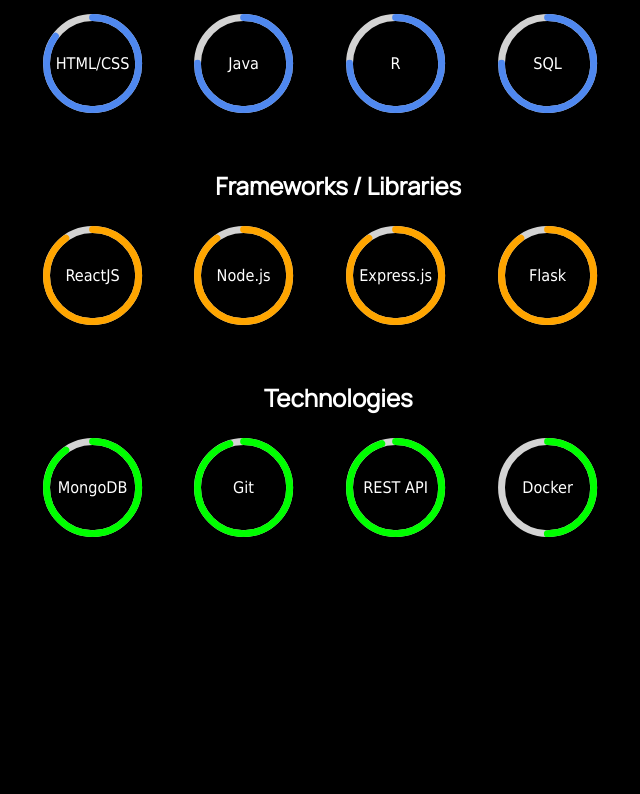
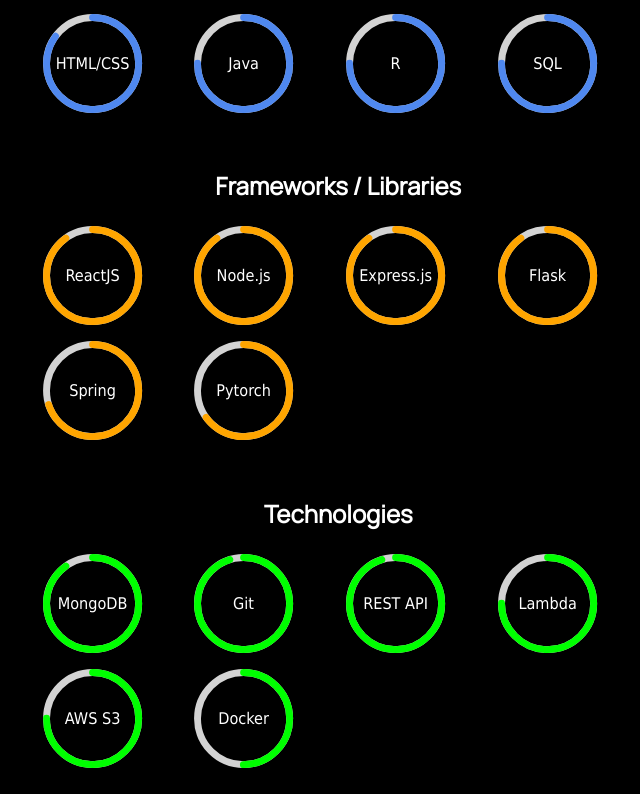
Before and after one commit to ading01/my_website, a React (Create React App) app: page / in a window 1280 px wide. Shown: the part 3798-4592 px from the top of the page, without its empty margins (363-1003 px from the left). Before the commit the page ends 4362 px from the top, so only its background shows below. Built offline with nearby package versions, Linux system fonts and the light colour scheme; a web font is replaced by a local one.

Commit message:
fixed transitions and added skills

```diff
--- a/src/components/CircularBar/CircularLoadingBar.tsx
+++ b/src/components/CircularBar/CircularLoadingBar.tsx
@@ -77,6 +77,7 @@
   font-size: 14px;
   text-anchor: middle;
   dominant-baseline: central;
+  transition: fill 0.5s ease;
 `;
 
 // TypeScript React component that takes in the progress and skill as props
--- a/src/content/HomeContent/HomeContent.tsx
+++ b/src/content/HomeContent/HomeContent.tsx
@@ -92,6 +92,7 @@
   display: inline-block;
   transition: transform 0.3s ease;
   color: ${({ theme }) => theme.texts.primary};
+  transition: color 0.5s ease;
 
   &:hover {
     transform: translateY(-10px);
--- a/src/content/SkillsContent.tsx
+++ b/src/content/SkillsContent.tsx
@@ -96,6 +96,8 @@
           color={"#FFA500"}
         />
         <CircularLoadingBar progress={90} skill={"Flask"} color={"#FFA500"} />
+        <CircularLoadingBar progress={70} skill={"Spring"} color={"#FFA500"} />
+        <CircularLoadingBar progress={65} skill={"Pytorch"} color={"#FFA500"} />
         {/* Add more CircularLoadingBar components as needed */}
       </SkillsContainer>
       <SkillsContainer title="Technologies">
@@ -106,6 +108,8 @@
           skill={"REST API"}
           color={"#00FF00"}
         />
+        <CircularLoadingBar progress={75} skill={"Lambda"} color={"#00FF00"} />
+        <CircularLoadingBar progress={75} skill={"AWS S3"} color={"#00FF00"} />
         <CircularLoadingBar progress={50} skill={"Docker"} color={"#00FF00"} />
         {/* Add more CircularLoadingBar components as needed */}
       </SkillsContainer>
```
